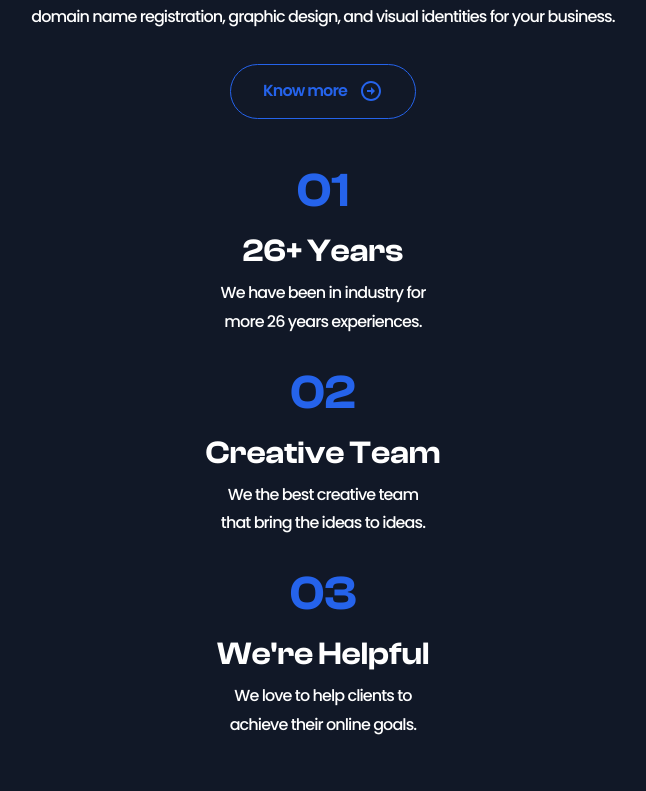
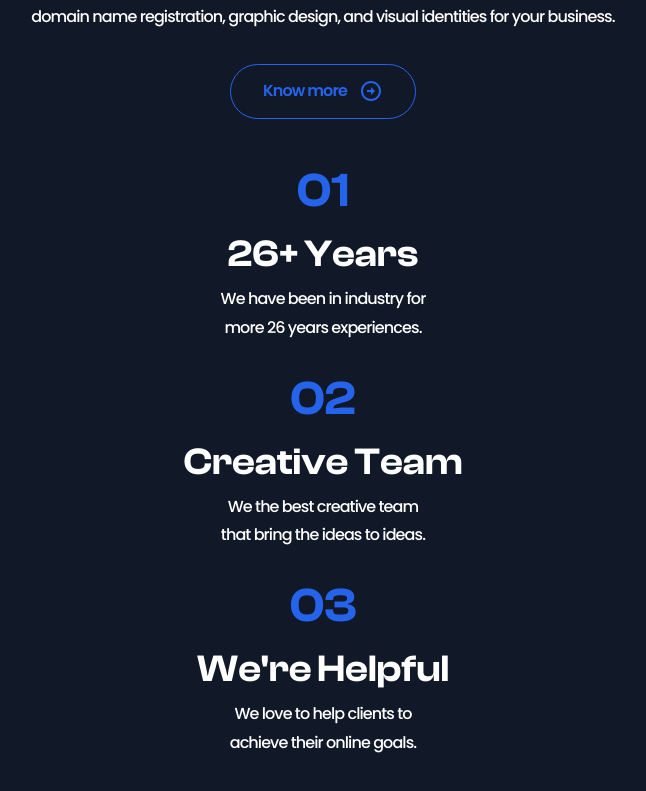
Before and after one commit to fajarfadillahh/scoolab-digital-agency-react-tailwind, a React (Vite) app: page / in a window 1280 px wide. Shown: the part 4474-5265 px from the top of the page, without its empty margins (317-963 px from the left). Built offline with nearby package versions, Linux system fonts and the light colour scheme.

Commit message:
modified: fixed

```diff
--- a/src/components/ExperienceCard.jsx
+++ b/src/components/ExperienceCard.jsx
@@ -6,7 +6,7 @@ const ExperienceCard = ({ number, title, text }) => {
       <h1 className="section-title text-blue-600">{number}</h1>
 
       <div>
-        <h3 className="section-title text-[32px]">{title}</h3>
+        <h3 className="section-title text-[38px]">{title}</h3>
         <p className="section-text mx-auto max-w-[220px]">{text}</p>
       </div>
     </div>
```
